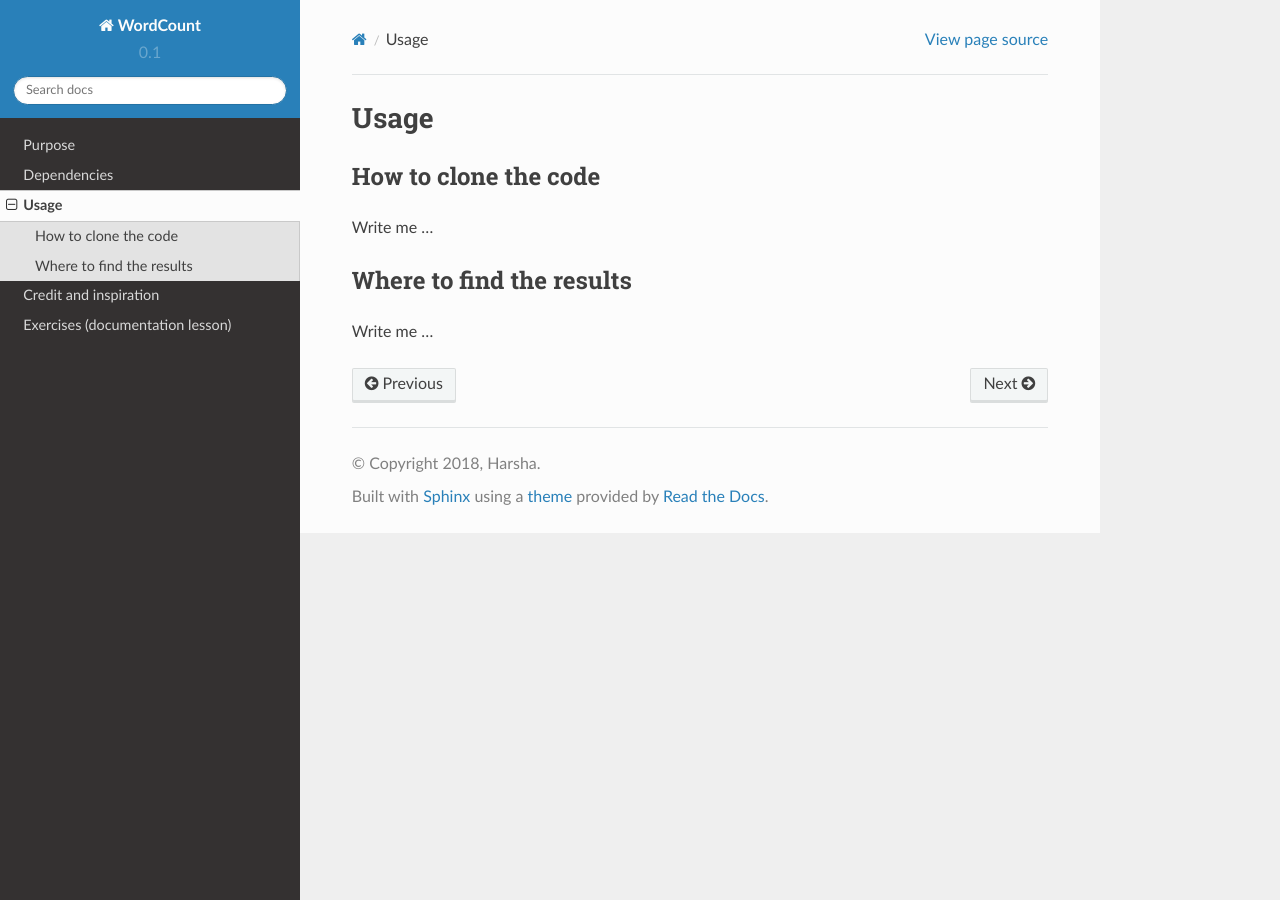
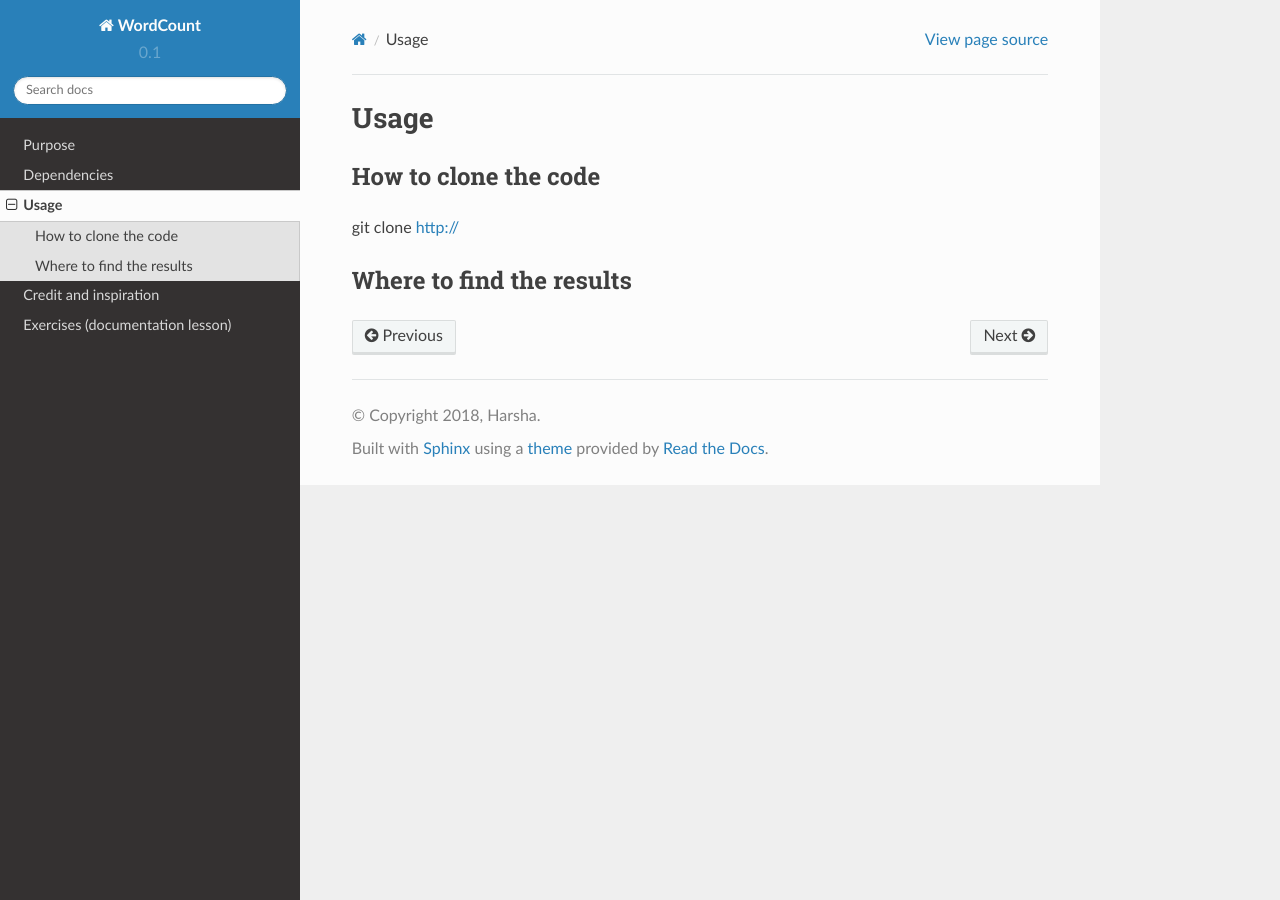
Before and after one commit to zbynio414/documentation-example, a Sphinx documentation site: the page built from doc/usage.rst, in a window 1280 px wide. Built offline with Sphinx 7.4.7 and the Read the Docs theme 2.0.0, drawn with Linux system fonts in a browser that asks for light colours.

Commit message:
Usage change

```diff
--- a/doc/usage.rst
+++ b/doc/usage.rst
@@ -7,11 +7,8 @@ Usage
 How to clone the code
 ---------------------
 
-Write me ...
-
+git clone http://
 
 
 Where to find the results
 -------------------------
-
-Write me ...
```
